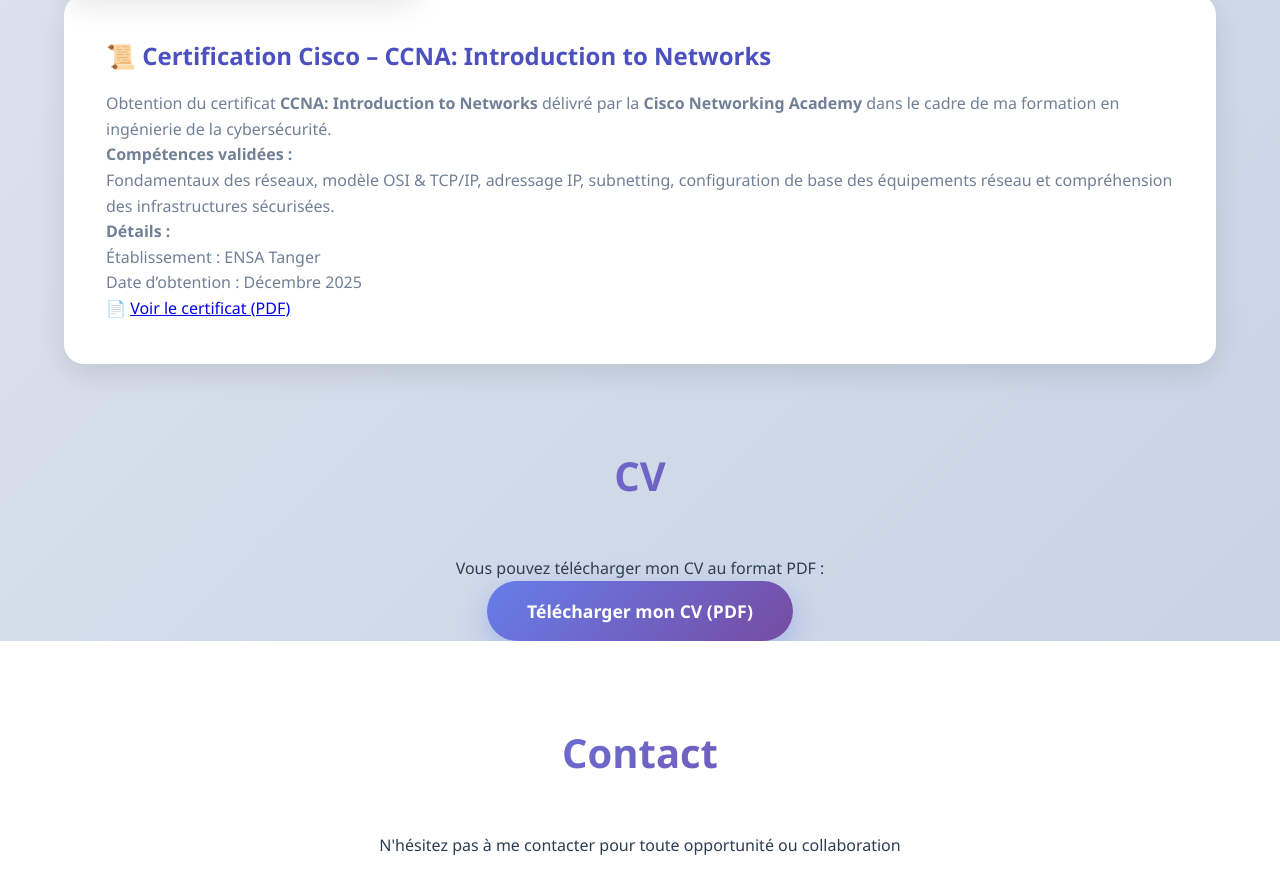
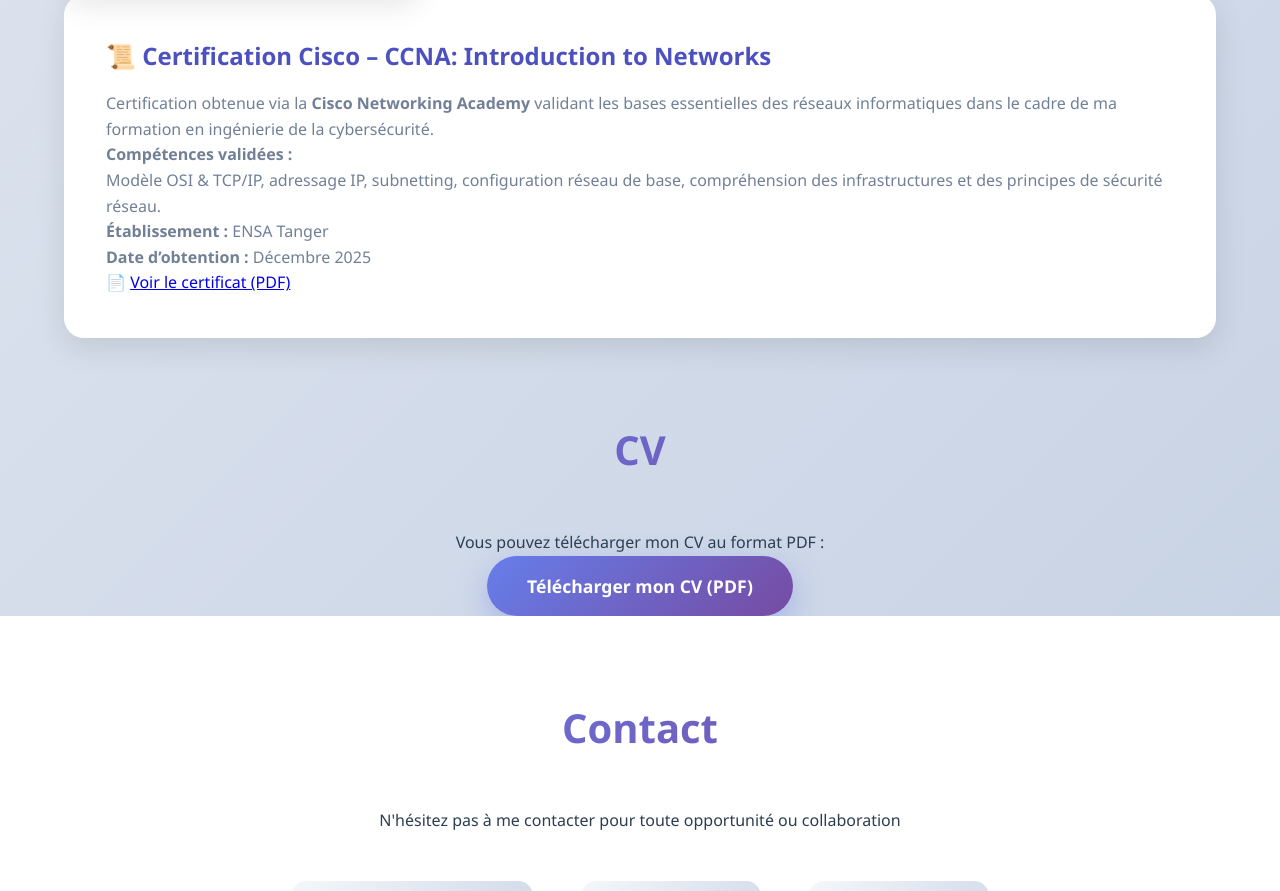
Before and after one commit to tasnim-osghir/portfolio, a plain HTML site: page index.html in a window 1280 px wide. Shown: the part 2766-3657 px from the top of the page. Drawn offline with Linux system fonts and the light colour scheme.

Commit message:
add  certification

```diff
--- a/index.html
+++ b/index.html
@@ -724,25 +724,26 @@
 
 
     </div>
-    <!-- Projet - Certification Cisco -->
+ <!-- Projet - Certification CCNA -->
 <div class="project-card">
     <h3>📜 Certification Cisco – CCNA: Introduction to Networks</h3>
 
     <p>
-        Obtention du certificat <strong>CCNA: Introduction to Networks</strong>
-        délivré par la <strong>Cisco Networking Academy</strong>
+        Certification obtenue via la <strong>Cisco Networking Academy</strong>
+        validant les bases essentielles des réseaux informatiques
         dans le cadre de ma formation en ingénierie de la cybersécurité.
     </p>
 
-    <p><strong>Compétences validées :</strong><br>
-        Fondamentaux des réseaux, modèle OSI & TCP/IP, adressage IP,
-        subnetting, configuration de base des équipements réseau
-        et compréhension des infrastructures sécurisées.
+    <p>
+        <strong>Compétences validées :</strong><br>
+        Modèle OSI & TCP/IP, adressage IP, subnetting,
+        configuration réseau de base, compréhension des infrastructures
+        et des principes de sécurité réseau.
     </p>
 
-    <p><strong>Détails :</strong><br>
-        Établissement : ENSA Tanger<br>
-        Date d’obtention : Décembre 2025
+    <p>
+        <strong>Établissement :</strong> ENSA Tanger<br>
+        <strong>Date d’obtention :</strong> Décembre 2025
     </p>
 
     <p>
@@ -754,6 +755,7 @@
         </a>
     </p>
 </div>
+
 
 </section>
         <!-- Section CV -->
```
